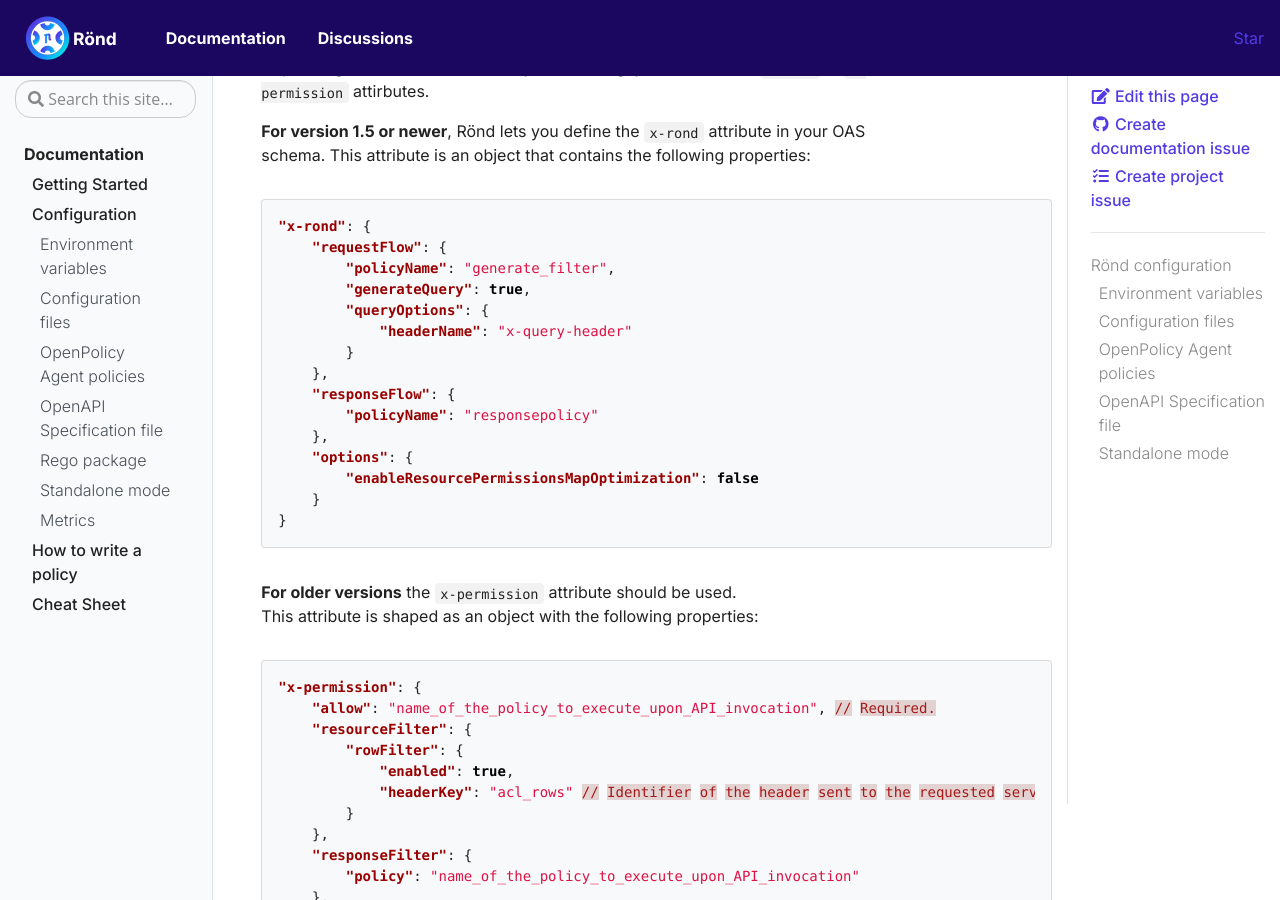
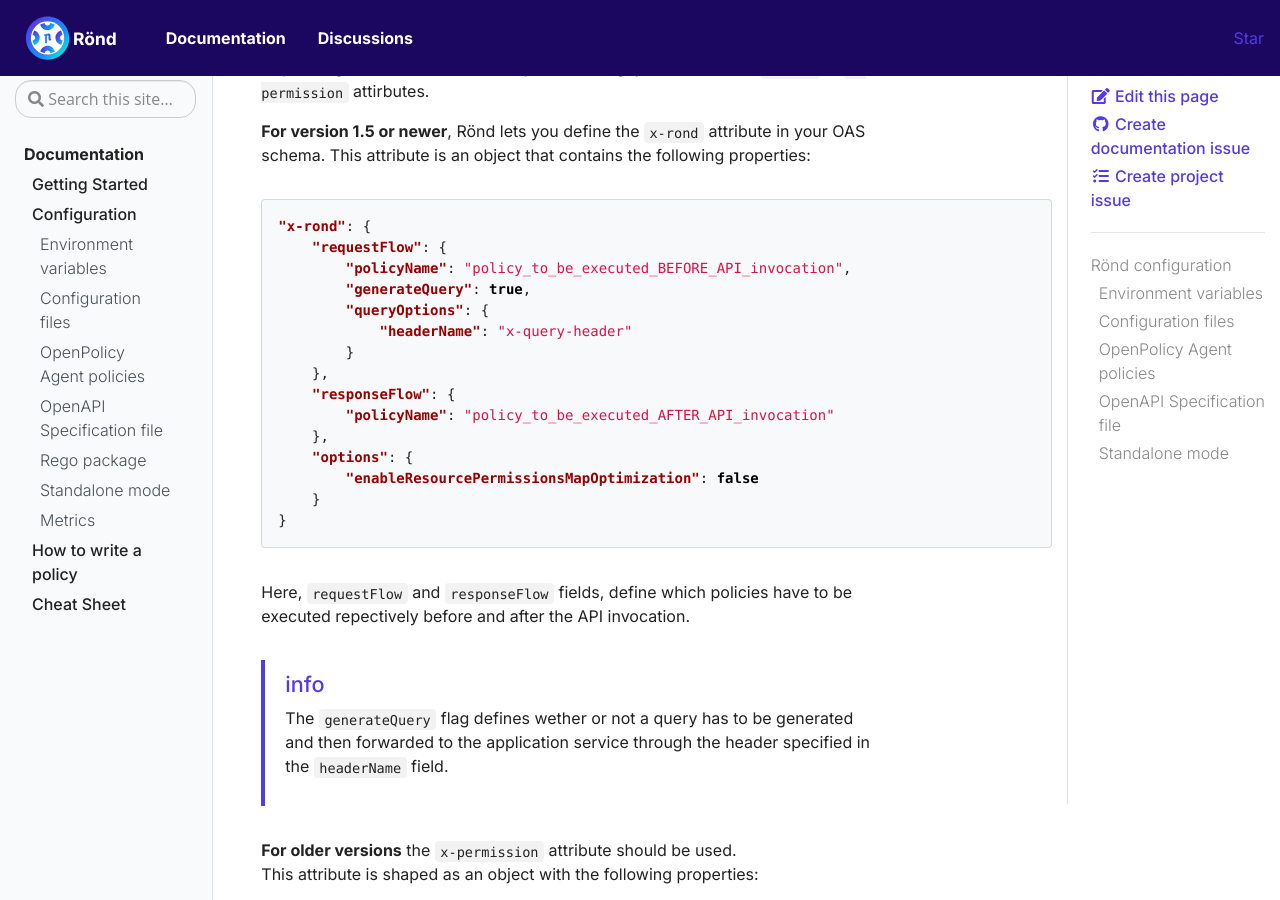
Before and after one commit to rond-authz/rond-authz.github.io, a Jekyll site: the page built from _docs/configuration.md, in a window 1280 px wide and 900 px high, scrolled down 2899 px. Built offline with Jekyll 4.4.1, drawn with Linux system fonts in a browser that asks for light colours.

Commit message:
improved descriptions for x-rond fields

````diff
--- a/_docs/configuration.md
+++ b/_docs/configuration.md
@@ -55,20 +55,29 @@ This attribute is an object that contains the following properties:
 ```json
 "x-rond": {
     "requestFlow": {
-        "policyName": "generate_filter",
+        "policyName": "policy_to_be_executed_BEFORE_API_invocation",
         "generateQuery": true,
         "queryOptions": {
             "headerName": "x-query-header"
         }
     },
     "responseFlow": {
-        "policyName": "responsepolicy"
+        "policyName": "policy_to_be_executed_AFTER_API_invocation"
     },
     "options": {
         "enableResourcePermissionsMapOptimization": false
     }
 }
 ```
+
+Here, `requestFlow` and `responseFlow` fields, define which policies have to be executed repectively before and after the API invocation.
+
+{%
+  include alert.html
+  type="info"
+  content="The `generateQuery` flag defines wether or not a query has to be generated and then forwarded to the application service through the header specified in the `headerName` field."
+%}
+
 
 **For older versions** the `x-permission` attribute should be used.
 This attribute is shaped as an object with the following properties:
````
